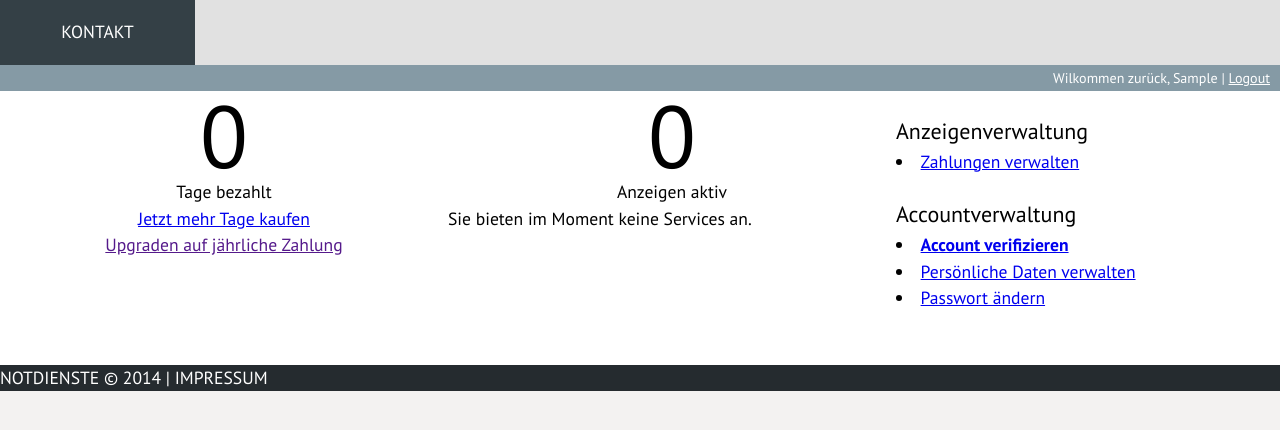
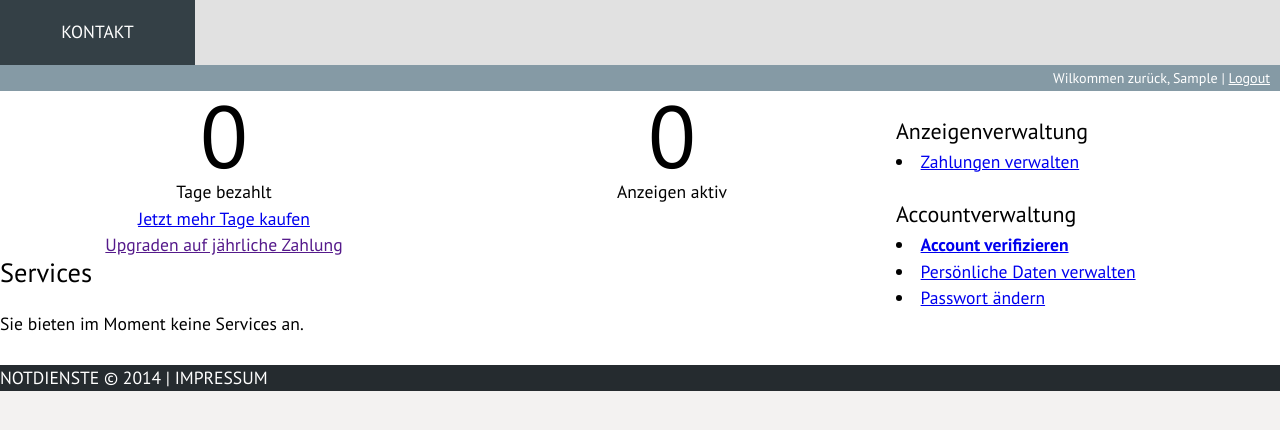
Before and after one commit to sulami/strugz, a Django app: a page that uses templates/services/manage.html in a window 1280 px wide. Shown: the part 267-697 px from the top of the page. Run offline with Django 3.2, Linux system fonts and the light colour scheme; the visitor is signed in with stand-in values (Sample User, id 1); data that the repository does not hold is empty.

Commit message:
fix manage template

```diff
--- a/templates/services/manage.html
+++ b/templates/services/manage.html
@@ -25,7 +25,8 @@
         Anzeigen aktiv
     </div>
 
-    <div>
+    <div style="clear: both">
+        <h3>Services</h3>
         {% for lst in listings %}
             <div>
                 <h4>{{ lst.name }}</h4>
```
Lines whose indentation alone changed are shown as unchanged.
